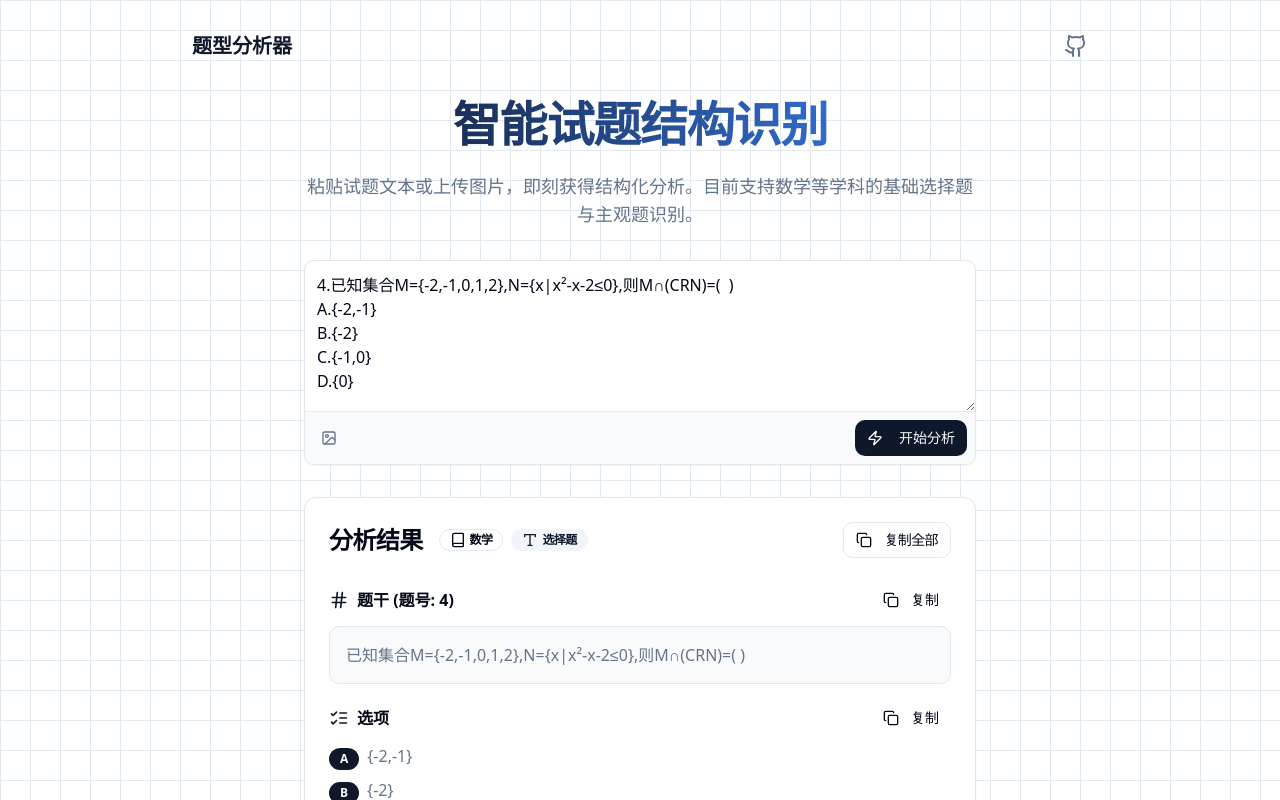
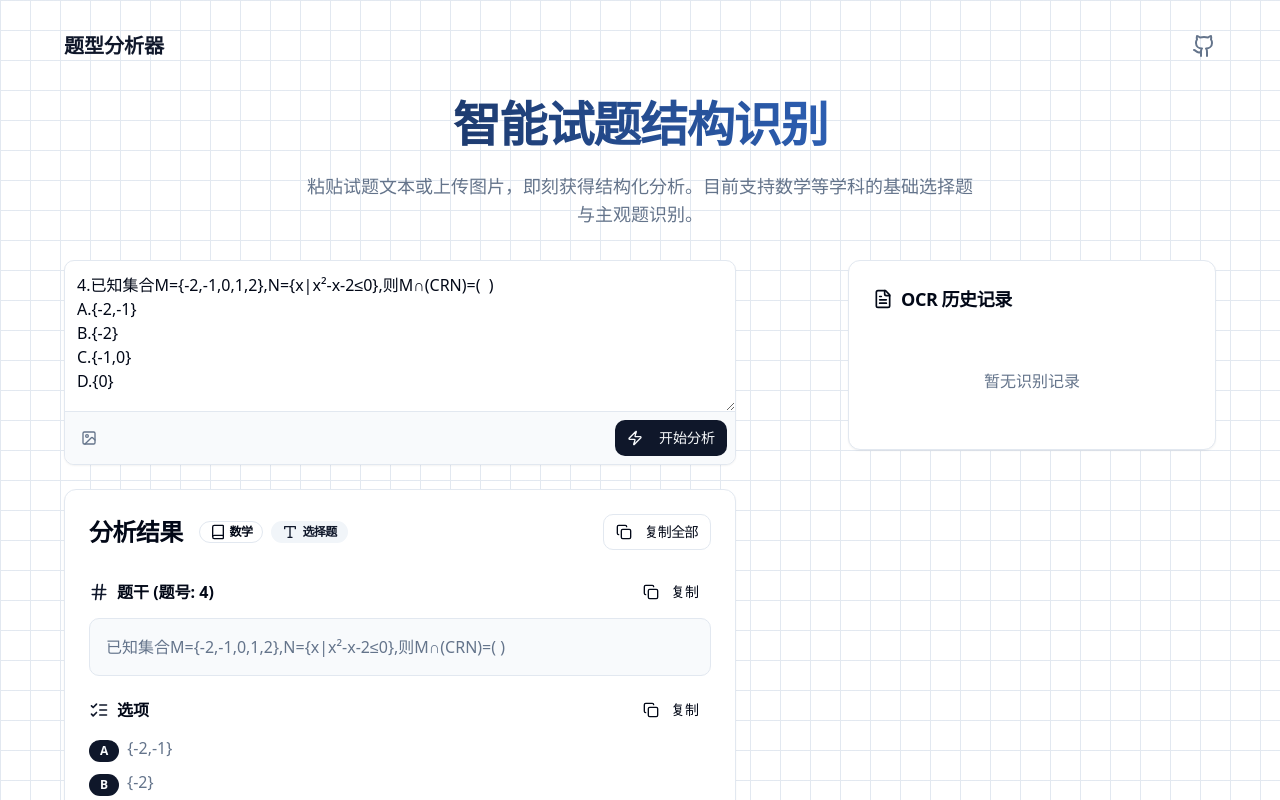
Before and after one commit to wangjianghu/test-structure-identifier, a React (Vite) app: page / in a window 1280 px wide. Both pictures are taken after a click on the button "开始分析". Shown: the top 800 px of the page. Built offline with nearby package versions, Linux system fonts and the light colour scheme.

Commit message:
feat: Log OCR results and add export functionality
-   Added functionality to log the input image and the corresponding OCR results.
-   Implemented an export feature to allow users to save the OCR results.

```diff
--- a/package.json
+++ b/package.json
@@ -43,7 +43,7 @@
     "class-variance-authority": "^0.7.1",
     "clsx": "^2.1.1",
     "cmdk": "^1.0.0",
-    "date-fns": "^3.6.0",
+    "date-fns": "^4.1.0",
     "embla-carousel-react": "^8.3.0",
     "input-otp": "^1.2.4",
     "lucide-react": "^0.462.0",
--- /dev/null
+++ b/src/components/OCRHistory.tsx
@@ -0,0 +1,102 @@
+
+import { Card, CardContent, CardHeader, CardTitle } from "@/components/ui/card";
+import { Button } from "@/components/ui/button";
+import { Badge } from "@/components/ui/badge";
+import { Trash2, Download, FileText } from "lucide-react";
+import { OCRHistoryItem } from "@/types/ocrHistory";
+import { formatDistanceToNow } from "date-fns";
+import { zhCN } from "date-fns/locale";
+
+interface OCRHistoryProps {
+  history: OCRHistoryItem[];
+  onRemoveItem: (id: string) => void;
+  onExport: () => void;
+  onClear: () => void;
+}
+
+export function OCRHistory({ history, onRemoveItem, onExport, onClear }: OCRHistoryProps) {
+  if (history.length === 0) {
+    return (
+      <Card>
+        <CardHeader>
+          <CardTitle className="text-lg flex items-center gap-2">
+            <FileText className="h-5 w-5" />
+            OCR 历史记录
+          </CardTitle>
+        </CardHeader>
+        <CardContent>
+          <p className="text-muted-foreground text-center py-8">暂无识别记录</p>
+        </CardContent>
+      </Card>
+    );
+  }
+
+  return (
+    <Card>
+      <CardHeader>
+        <div className="flex items-center justify-between">
+          <CardTitle className="text-lg flex items-center gap-2">
+            <FileText className="h-5 w-5" />
+            OCR 历史记录 ({history.length})
+          </CardTitle>
+          <div className="flex gap-2">
+            <Button variant="outline" size="sm" onClick={onExport}>
+              <Download className="h-4 w-4 mr-2" />
+              导出
+            </Button>
+            <Button variant="outline" size="sm" onClick={onClear}>
+              <Trash2 className="h-4 w-4 mr-2" />
+              清空
+            </Button>
+          </div>
+        </div>
+      </CardHeader>
+      <CardContent className="space-y-4 max-h-96 overflow-y-auto">
+        {history.map((item) => (
+          <div key={item.id} className="border rounded-lg p-4 space-y-3">
+            <div className="flex items-start justify-between">
+              <div className="flex gap-3">
+                <img
+                  src={item.imageDataUrl}
+                  alt="识别图片"
+                  className="w-16 h-16 object-cover rounded border"
+                />
+                <div className="flex-1 min-w-0">
+                  <div className="flex items-center gap-2 mb-1">
+                    <span className="text-sm font-medium">{item.originalImage.name}</span>
+                    <Badge variant={item.ocrResult.classification.isQuestion ? "default" : "secondary"}>
+                      {item.ocrResult.classification.isQuestion ? "试题" : "非试题"}
+                    </Badge>
+                  </div>
+                  <p className="text-xs text-muted-foreground">
+                    {formatDistanceToNow(item.timestamp, { addSuffix: true, locale: zhCN })}
+                  </p>
+                  <div className="flex gap-4 mt-2 text-xs text-muted-foreground">
+                    <span>OCR: {item.ocrResult.confidence.toFixed(1)}%</span>
+                    <span>分类: {(item.ocrResult.classification.confidence * 100).toFixed(1)}%</span>
+                    <span>学科: {item.ocrResult.classification.subject}</span>
+                  </div>
+                </div>
+              </div>
+              <Button
+                variant="ghost"
+                size="sm"
+                onClick={() => onRemoveItem(item.id)}
+                className="text-muted-foreground hover:text-destructive"
+              >
+                <Trash2 className="h-4 w-4" />
+              </Button>
+            </div>
+
+            <div className="bg-slate-50 dark:bg-slate-900 rounded p-3">
+              <p className="text-sm font-medium mb-1">识别结果:</p>
+              <p className="text-sm text-muted-foreground line-clamp-3">
+                {item.ocrResult.text || "无识别结果"}
+              </p>
+            </div>
+          </div>
+        ))}
+      </CardContent>
+    </Card>
+  );
+}
--- /dev/null
+++ b/src/hooks/useOCRHistory.ts
@@ -0,0 +1,73 @@
+
+import { useState, useCallback } from 'react';
+import { OCRHistoryItem } from '@/types/ocrHistory';
+import { OCRResult } from '@/lib/enhancedOCR';
+
+export function useOCRHistory() {
+  const [history, setHistory] = useState<OCRHistoryItem[]>([]);
+
+  const addToHistory = useCallback(async (file: File, ocrResult: OCRResult) => {
+    // 创建图片的 Data URL
+    const imageDataUrl = await new Promise<string>((resolve) => {
+      const reader = new FileReader();
+      reader.onload = (e) => resolve(e.target?.result as string);
+      reader.readAsDataURL(file);
+    });
+
+    const historyItem: OCRHistoryItem = {
+      id: `${Date.now()}-${Math.random().toString(36).substr(2, 9)}`,
+      timestamp: new Date(),
+      originalImage: file,
+      imageDataUrl,
+      ocrResult
+    };
+
+    setHistory(prev => [historyItem, ...prev]);
+    return historyItem;
+  }, []);
+
+  const clearHistory = useCallback(() => {
+    setHistory([]);
+  }, []);
+
+  const removeItem = useCallback((id: string) => {
+    setHistory(prev => prev.filter(item => item.id !== id));
+  }, []);
+
+  const exportHistory = useCallback(() => {
+    const exportData = history.map(item => ({
+      id: item.id,
+      timestamp: item.timestamp.toISOString(),
+      fileName: item.originalImage.name,
+      fileSize: item.originalImage.size,
+      ocrText: item.ocrResult.text,
+      ocrConfidence: item.ocrResult.confidence,
+      isQuestion: item.ocrResult.classification.isQuestion,
+      questionType: item.ocrResult.classification.questionType,
+      subject: item.ocrResult.classification.subject,
+      classificationConfidence: item.ocrResult.classification.confidence,
+      processingTime: item.ocrResult.processingTime
+    }));
+
+    const blob = new Blob([JSON.stringify(exportData, null, 2)], {
+      type: 'application/json'
+    });
+
+    const url = URL.createObjectURL(blob);
+    const a = document.createElement('a');
+    a.href = url;
+    a.download = `ocr-history-${new Date().toISOString().split('T')[0]}.json`;
+    document.body.appendChild(a);
+    a.click();
+    document.body.removeChild(a);
+    URL.revokeObjectURL(url);
+  }, [history]);
+
+  return {
+    history,
+    addToHistory,
+    clearHistory,
+    removeItem,
+    exportHistory
+  };
+}
--- a/src/pages/Index.tsx
+++ b/src/pages/Index.tsx
@@ -1,12 +1,14 @@
+
 import { useState, useEffect, useCallback } from "react";
 import { Button } from "@/components/ui/button";
 import { Github, Zap } from "lucide-react";
 import { parseQuestion, ParsedQuestion } from "@/lib/parser";
 import { AnalysisResult } from "@/components/AnalysisResult";
-import { createWorker, PSM, OEM } from "tesseract.js";
 import { toast } from "sonner";
 import { QuestionInput } from "@/components/QuestionInput";
 import { EnhancedOCR, OCRResult } from "@/lib/enhancedOCR";
+import { OCRHistory } from "@/components/OCRHistory";
+import { useOCRHistory } from "@/hooks/useOCRHistory";
 
 const exampleText = "4.已知集合M={-2,-1,0,1,2},N={x|x²-x-2≤0},则M∩(CRN)=(  )\nA.{-2,-1}\nB.{-2}\nC.{-1,0}\nD.{0}";
 
@@ -16,6 +18,8 @@ const Index = () => {
   const [isLoading, setIsLoading] = useState(false);
   const [isOcrLoading, setIsOcrLoading] = useState(false);
   const [ocrResult, setOcrResult] = useState<OCRResult | null>(null);
+
+  const { history, addToHistory, clearHistory, removeItem, exportHistory } = useOCRHistory();
 
   const handleAnalyze = () => {
     setIsLoading(true);
@@ -47,6 +51,9 @@ const Index = () => {
       setOcrResult(result);
       setInputText(result.text);
 
+      // 添加到历史记录
+      await addToHistory(file, result);
+
       // 显示处理结果
       if (result.classification.isQuestion) {
         toast.success("识别完成！检测到试题内容", {
@@ -67,7 +74,7 @@ const Index = () => {
       enhancedOCR.destroy();
       setIsOcrLoading(false);
     }
-  }, [isOcrLoading]);
+  }, [isOcrLoading, addToHistory]);
 
   const handleImageUpload = (e: React.ChangeEvent<HTMLInputElement>) => {
     if (!e.target.files || e.target.files.length === 0) {
@@ -104,7 +111,7 @@ const Index = () => {
 
   return (
     <div className="min-h-screen w-full bg-background bg-grid text-foreground flex flex-col items-center p-4 sm:p-8">
-      <header className="w-full max-w-4xl flex justify-between items-center mb-8">
+      <header className="w-full max-w-6xl flex justify-between items-center mb-8">
         <h1 className="text-xl font-bold text-primary">题型分析器</h1>
         <a
           href="https://github.com/lovable-dev/c5fe2474-d81b-4c79-850f-89431dfc1704"
@@ -116,7 +123,7 @@ const Index = () => {
         </a>
       </header>
 
-      <main className="w-full max-w-4xl flex-grow flex flex-col items-center">
+      <main className="w-full max-w-6xl flex-grow">
         <div className="text-center mb-8">
           <h2 className="text-4xl sm:text-5xl font-extrabold tracking-tight bg-clip-text text-transparent bg-gradient-to-r from-primary to-blue-500 py-2">
             智能试题结构识别
@@ -126,7 +133,10 @@ const Index = () => {
           </p>
         </div>
 
-        <div className="w-full max-w-2xl space-y-4">
+        <div className="grid grid-cols-1 lg:grid-cols-3 gap-6">
+          {/* 左侧：输入和分析区域 */}
+          <div className="lg:col-span-2 space-y-6">
+            <div className="max-w-2xl">
               <QuestionInput
                 value={inputText}
                 onChange={(e) => setInputText(e.target.value)}
@@ -140,7 +150,7 @@ const Index = () => {
               {/* OCR 处理详情显示 */}
               {ocrResult && (
                 <div className="mt-4 p-4 bg-slate-50 dark:bg-slate-900 rounded-lg border">
-              <h3 className="font-semibold mb-2 text-sm">OCR 处理详情</h3>
+                  <h3 className="font-semibold mb-2 text-sm">当前 OCR 处理详情</h3>
                   <div className="text-xs space-y-1 text-muted-foreground">
                     <div>OCR 置信度: {ocrResult.confidence.toFixed(1)}%</div>
                     <div>处理时间: {ocrResult.processingTime}ms</div>
@@ -160,12 +170,27 @@ const Index = () => {
               )}
             </div>
 
-        <div className="mt-8 w-full flex justify-center">
-          {analysisResult && <AnalysisResult result={analysisResult} />}
+            {/* 分析结果显示 */}
+            {analysisResult && (
+              <div className="w-full">
+                <AnalysisResult result={analysisResult} />
+              </div>
+            )}
+          </div>
+
+          {/* 右侧：OCR 历史记录 */}
+          <div className="lg:col-span-1">
+            <OCRHistory
+              history={history}
+              onRemoveItem={removeItem}
+              onExport={exportHistory}
+              onClear={clearHistory}
+            />
+          </div>
         </div>
       </main>
 
-      <footer className="w-full max-w-4xl mt-16 text-center text-sm text-muted-foreground py-4">
+      <footer className="w-full max-w-6xl mt-16 text-center text-sm text-muted-foreground py-4">
         <p>由 Lovable AI 强力驱动。</p>
         <p className="text-xs mt-1">注意：分析结果由基本算法生成，可能存在误差，仅供参考。</p>
       </footer>
--- /dev/null
+++ b/src/types/ocrHistory.ts
@@ -0,0 +1,26 @@
+
+export interface OCRHistoryItem {
+  id: string;
+  timestamp: Date;
+  originalImage: File;
+  imageDataUrl: string;
+  ocrResult: {
+    text: string;
+    confidence: number;
+    classification: {
+      isQuestion: boolean;
+      confidence: number;
+      questionType: 'multiple_choice' | 'subjective' | 'unknown';
+      subject: string;
+      features: {
+        hasQuestionNumber: boolean;
+        hasOptions: boolean;
+        hasMathSymbols: boolean;
+        hasQuestionWords: boolean;
+        textLength: number;
+      };
+    };
+    preprocessingSteps: string[];
+    processingTime: number;
+  };
+}
```
Also changed, not shown: 1 other file (tests, documents, lock files or other folders). Lines whose indentation alone changed are shown as unchanged.
